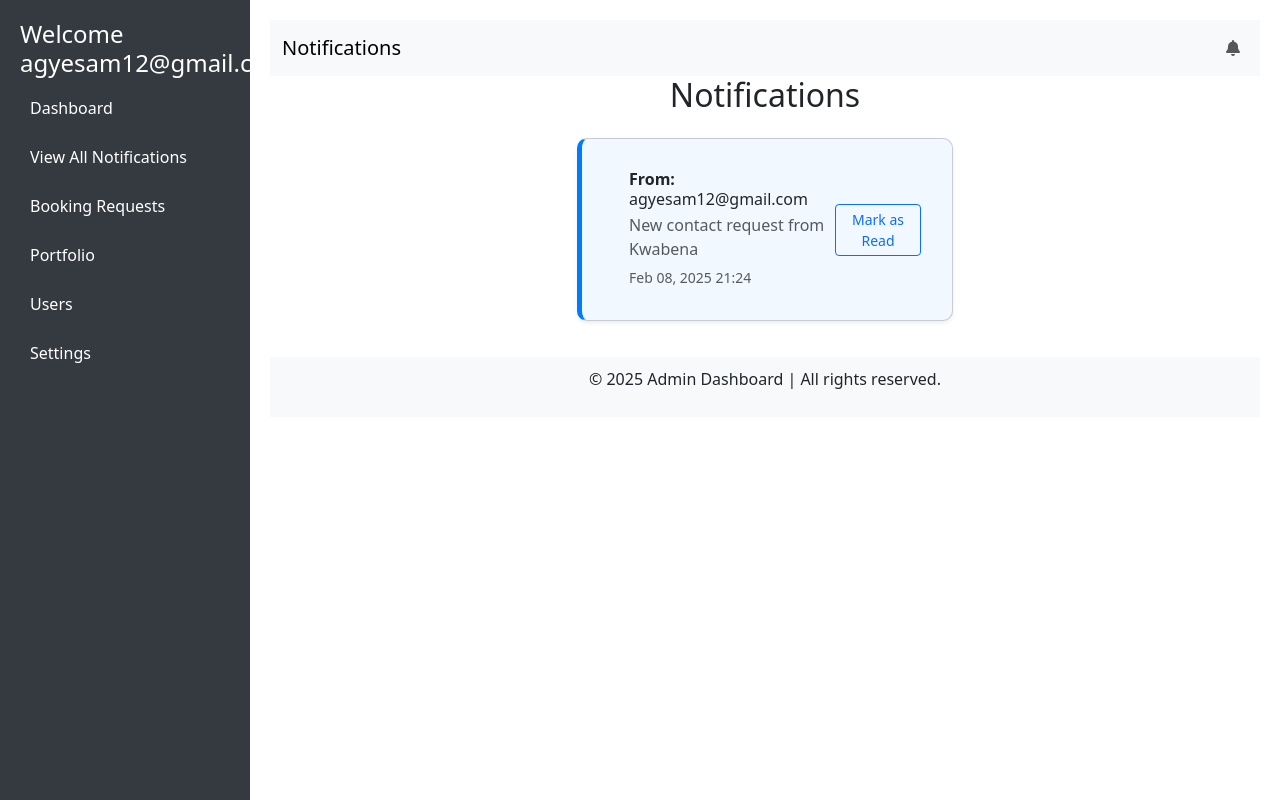
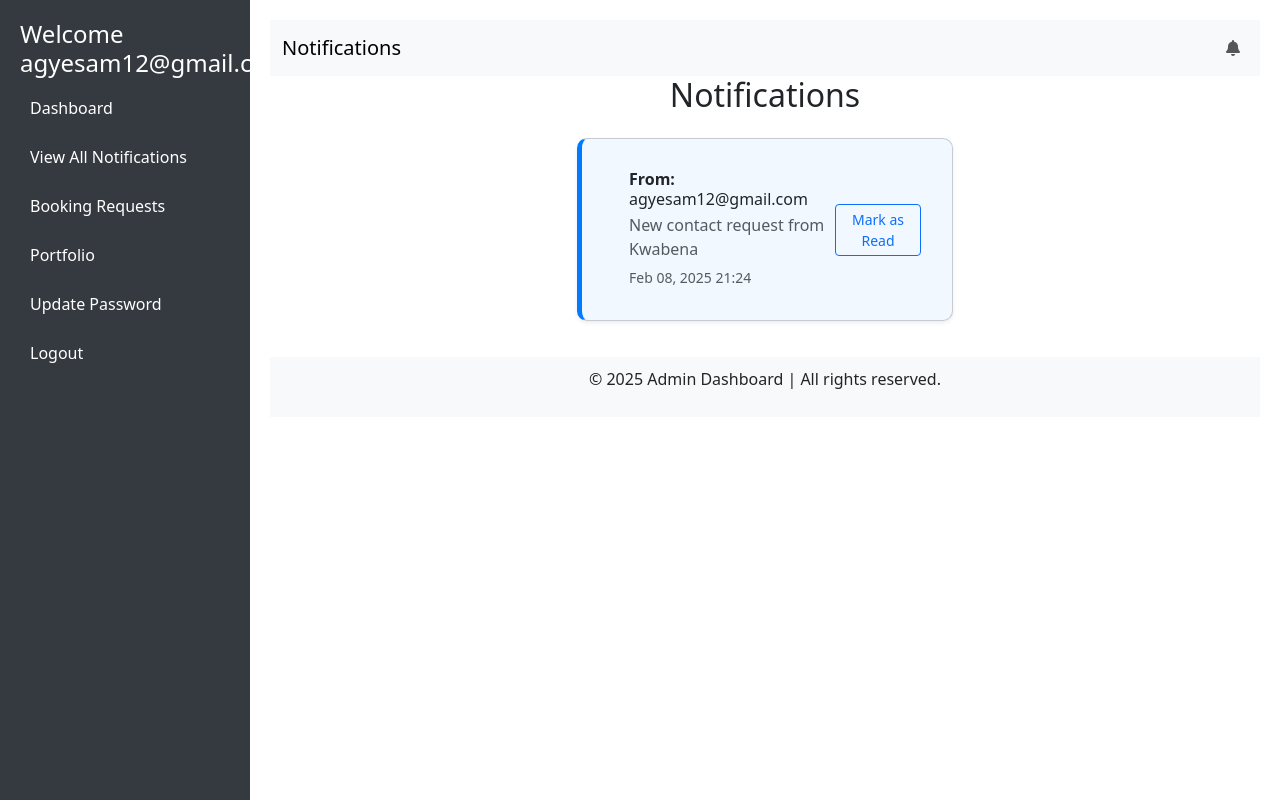
Before and after one commit to agyesam12/painting-site, a Django app: page /DisplayNotifications/ in a window 1280 px wide. Run offline with Django 5.2, Linux system fonts and the light colour scheme; a user stored in the database is signed in; data comes from the database, SQL or seed files in the repository; parts of the project's set-up code (start-up, migrations or seed data) failed here and were passed over; some libraries are stand-ins or nearby versions.

Commit message:
updated the notifications template file

```diff
--- a/paint/templates/notifications.html
+++ b/paint/templates/notifications.html
@@ -85,8 +85,8 @@
         <a href="{% url 'display_notifications' %}">View All Notifications</a>
         <a href="{% url 'booking_requests' %}">Booking Requests</a>
         <a href="{% url 'portfolio_lists' %}">Portfolio</a>
-        <a href="#users">Users</a>
-        <a href="#settings">Settings</a>
+        <a href="{% url 'update_password' %}">Update Password</a>
+        <a href="{% url 'signout' %}">Logout</a>
     </div>
 
     <!-- Main Content -->
```
